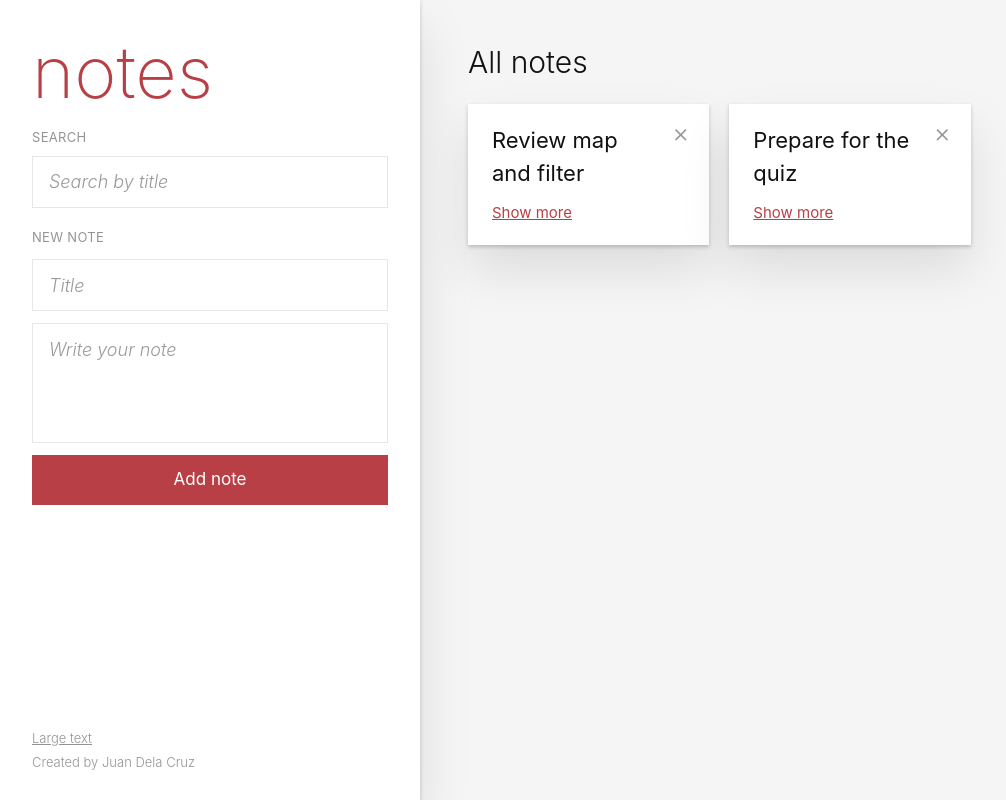
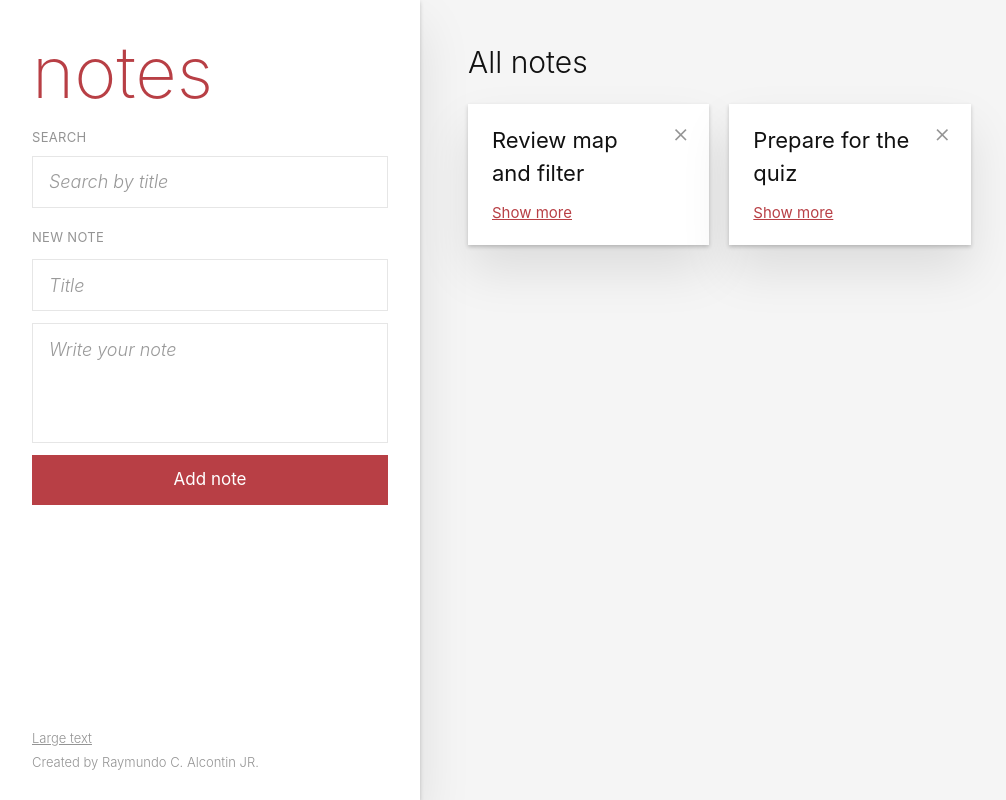
Before and after one commit to raymundoalcontin/CSIT340G5-ALCONTIN-LAB6, a React (Vite) app: page / in a window 1280 px wide. Shown: the whole page, without its empty margins (0-1006 px from the left). Built offline with nearby package versions, Linux system fonts and the light colour scheme.

Commit message:
refactor: changed name on App.jsx

```diff
--- a/src/App.jsx
+++ b/src/App.jsx
@@ -18,7 +18,7 @@ useEffect(() => {
     <SettingsContext value={{ largeText, setLargeText }}>
       <div className="bg-[#f5f5f5] font-light text-[#111]">
         <Notes />
-        <Info name="Juan Dela Cruz" />
+        <Info name="Raymundo C. Alcontin JR." />
       </div>
     </SettingsContext>
   )
```
